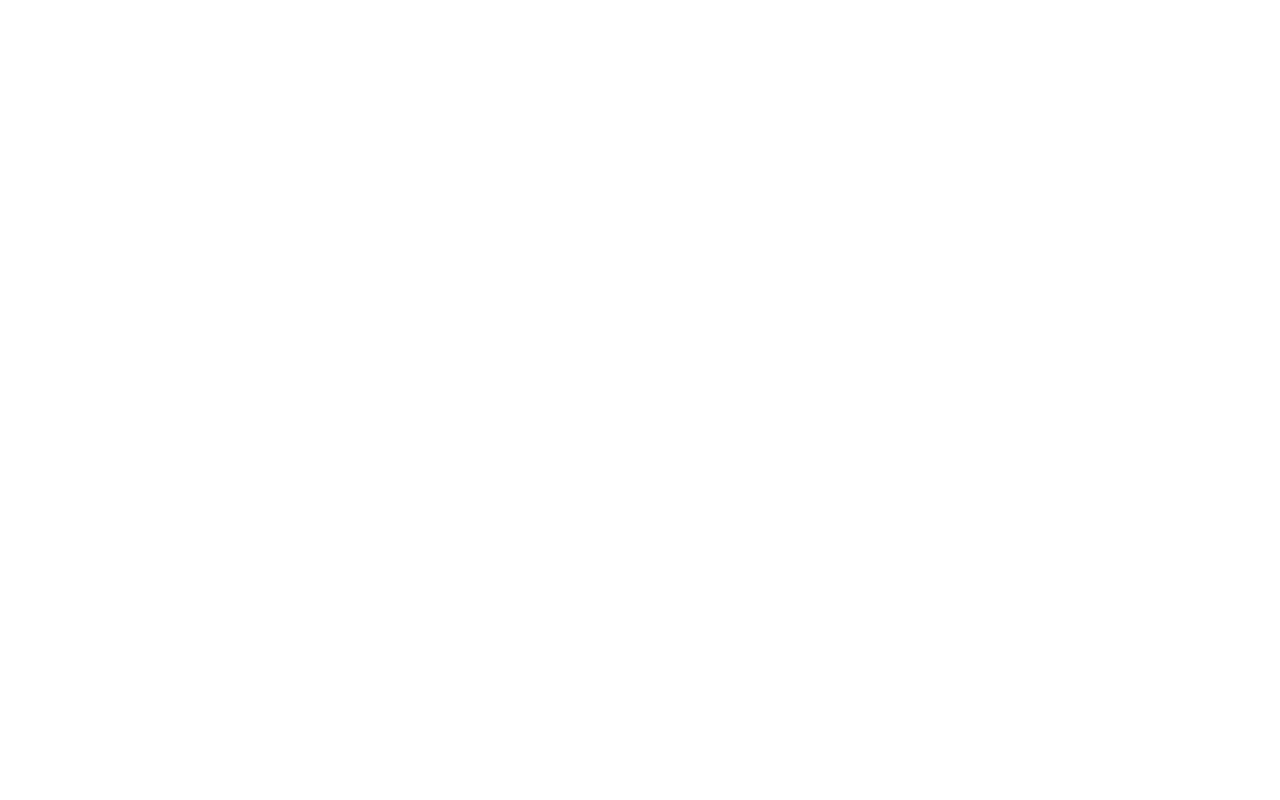
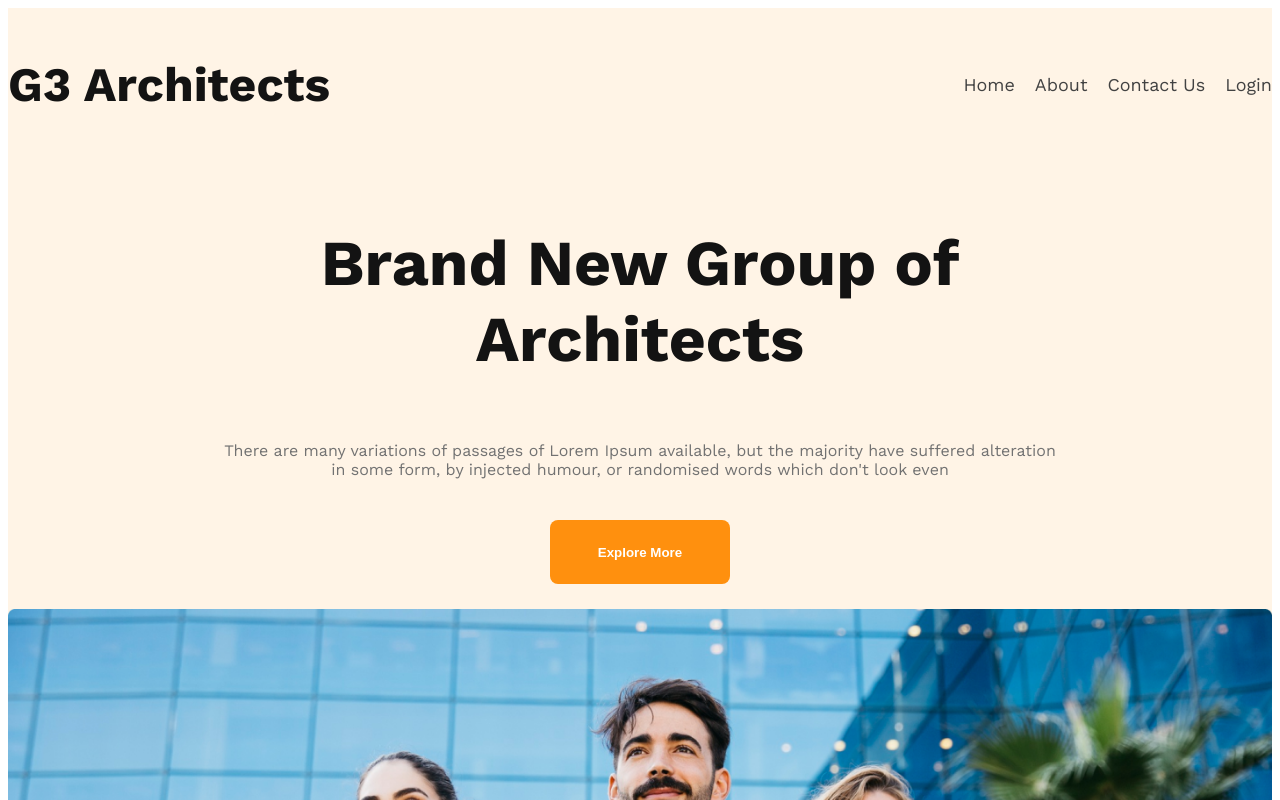
Before and after one commit to ahnaf264/g3-website, a plain HTML site: page index.html in a window 1280 px wide. Shown: the top 800 px of the page. Drawn offline with nearby package versions, Linux system fonts and the light colour scheme.

Commit message:
Banner done

```diff
--- a/index.html
+++ b/index.html
@@ -6,8 +6,30 @@
     <title>G3 Website</title>
     <link rel="stylesheet" href="styles/g3.css">
 </head>
-<body>
-    <header>
+<body class="work-sans-font">
+    <header class="bg-light">
+        <nav class="navbar display-flex">
+            <h3 class="nav-title dark01">G3 Architects</h3>
+            <ul class="nav-pannel display-flex">
+                <li><a href="">Home</a></li>
+                <li><a href="">About</a></li>
+                <li><a href="">Contact Us</a></li>
+                <li><a href="">Login</a></li>
+            </ul>
+        </nav>
+
+        <div class="banner">
+
+            <div class="banner-content">
+            <h3 class="banner-title">Brand New
+                    Group of Architects </h3>
+            <p class="banner-description">There are many variations of passages of Lorem Ipsum available, but the majority have suffered alteration in some form, by injected humour, or randomised words which don't look even</p>
+            <button class="banner-button">Explore More</button>
+</div>
+
+            <img class="banner-image" src="images/banner.png" alt="">
+
+        </div>
 
 
     </header>
--- a/styles/g3.css
+++ b/styles/g3.css
@@ -10,3 +10,123 @@
 }
 
 /* fonts */
+
+/* nav bar */
+
+.navbar{
+
+    /* background-color: rgb(215, 250, 226); */
+    justify-content: space-between;
+  align-items: center;
+
+}
+.nav-title{
+    font-size: 3rem;
+    font-weight: bold;
+
+}
+nav > ul > li > a{
+    text-decoration: none;
+    color: #424242;
+    font-size: 18px;
+}
+.nav-pannel{
+    list-style-type: none;
+
+    gap: 20px;
+}
+.navbar, .banner{
+    max-width: 1440px;
+    margin: 0 auto;
+}
+
+/* nav bar */
+
+
+
+/* shared item */
+.dark01{
+    color: #131313 ;
+}
+.dark02{
+    color: #424242;
+}
+
+.display-flex{
+    display: flex;
+}
+.bg-light{
+    background-color: rgba(255, 144, 14, 0.1);
+}
+
+
+
+
+/* shared item */
+
+/* buttons */
+
+
+.banner-button{
+    background-color: #FF900E;
+    color: white;
+    font-size: 1.29rems;
+    font-weight: 600;
+    width: 180px;
+    height: 64px;
+    border: none;
+    border-radius: 8px;
+    margin: 25px 0px;
+
+}
+
+/* buttons */
+
+
+/* banner part header */
+
+.banner-content{
+    max-width: 850px;
+    margin: 0 auto;
+    text-align: center;
+}
+
+.banner-title{
+    font-size: 4rem;
+    font-weight: bold;
+    color: #131313 ;
+}
+.banner-description{
+    font-size: 16px;
+    color: #727272;
+}
+
+.banner-image{
+
+    width: 100%;
+    margin: 0 auto;
+    margin-bottom: 45px;
+}
+
+
+
+
+
+
+/* banner part header */
+
+/* responsive */
+
+@media screen and (max-width:576px) {
+
+    .navbar{
+        flex-direction: column;
+
+    }
+    .nav-pannel{
+        flex-direction: column;
+    }
+
+
+
+}
```
